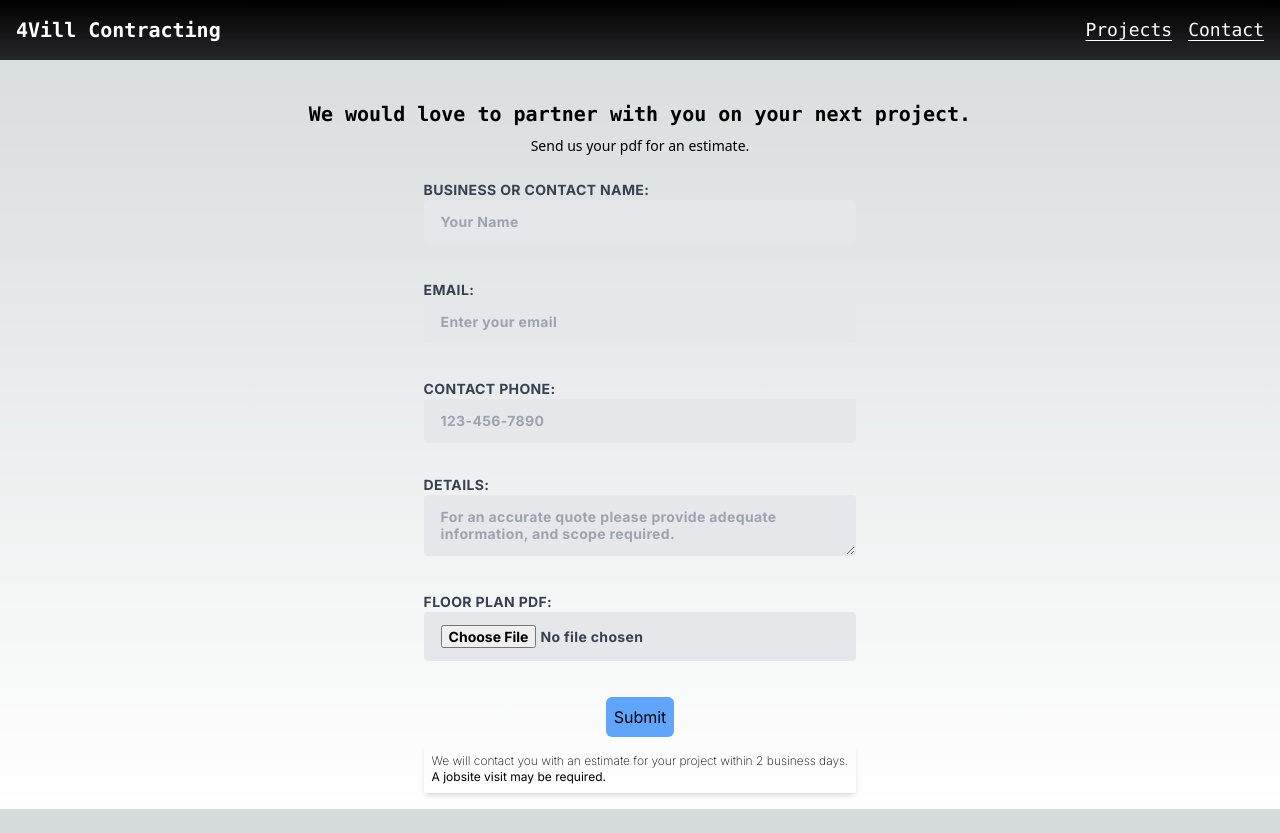
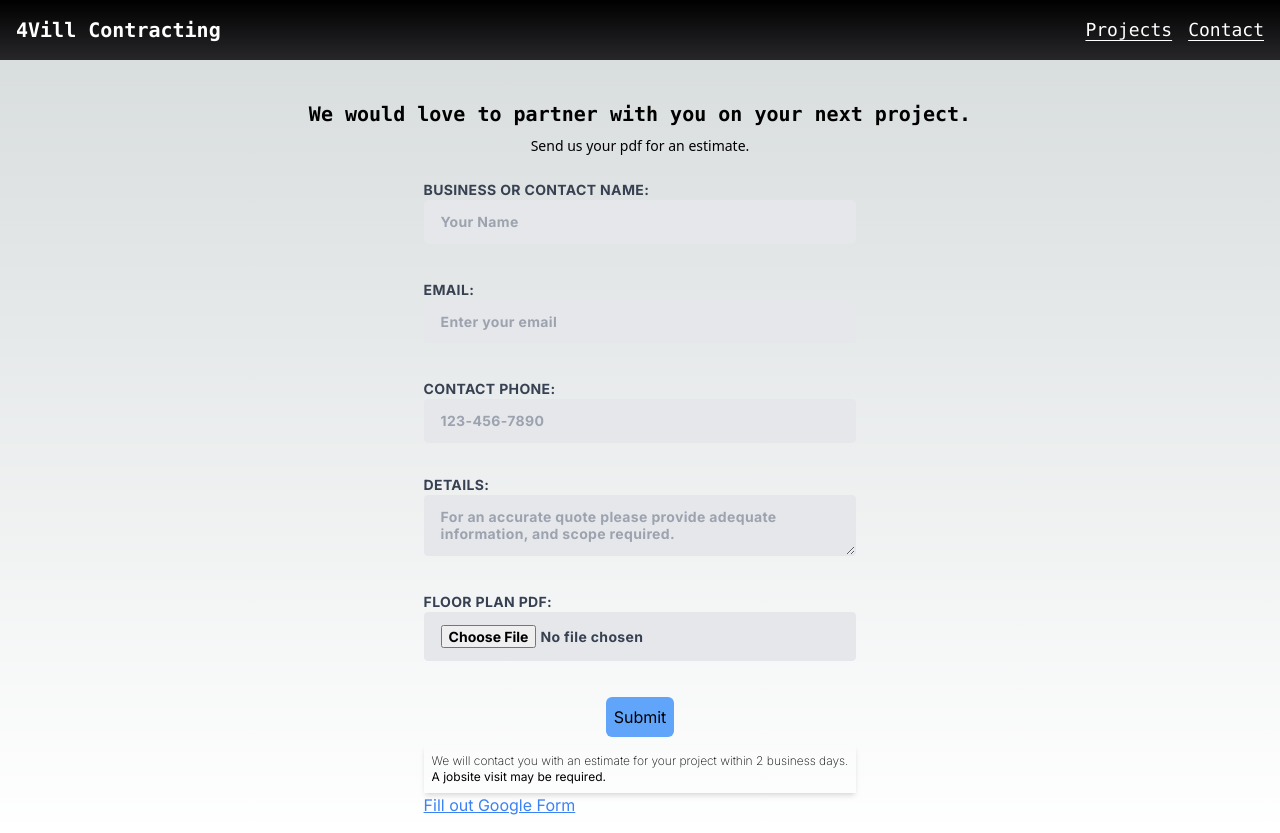
Before and after one commit to marcelchelo/4vill, a Next.js app: page /getQuote in a window 1280 px wide. Before the commit the page ends 809 px from the top, so only its background shows below. Built offline with nearby package versions, Linux system fonts and the light colour scheme.

Commit message:
Added google forms to the page

```diff
--- a/app/src/components/QuoteForm.jsx
+++ b/app/src/components/QuoteForm.jsx
@@ -111,6 +111,18 @@
                     <p className='text-xs'>A jobsite visit may be required.</p>
                 </div>
 
+                {/* Form Link */}
+                <div>
+                    <a
+                        href='https://docs.google.com/forms/d/e/1FAIpQLSeUcM0k6VfMqUK5-8NROiZESoRXyvj9dLLEhkmsKSR0ILwJ-Q/viewform?usp=sf_link'
+                        target='_blank'
+                        rel='noopener noreferrer'
+                        className='text-blue-500 underline'
+                    >
+                        Fill out Google Form
+                    </a>
+                </div>
+
             </div>
         </div>
     );
```
